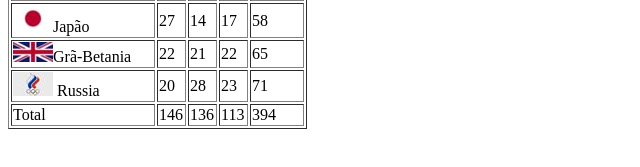
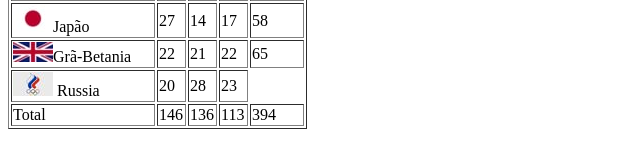
Before and after one commit to byavalentinna/quadro-medalhas, a plain HTML site: page index.html in a window 1280 px wide. Shown: the part 139-306 px from the top of the page, 0-640 px from the left. Drawn offline with Linux system fonts and the light colour scheme.

Commit message:
removi total russia

```diff
--- a/index.html
+++ b/index.html
@@ -50,7 +50,7 @@
                         <td>20</td>
                         <td>28</td>
                         <td>23</td>
-                        <td>71</td>
+
                      </tr>
          </tbody>
          <tfoot>
```
